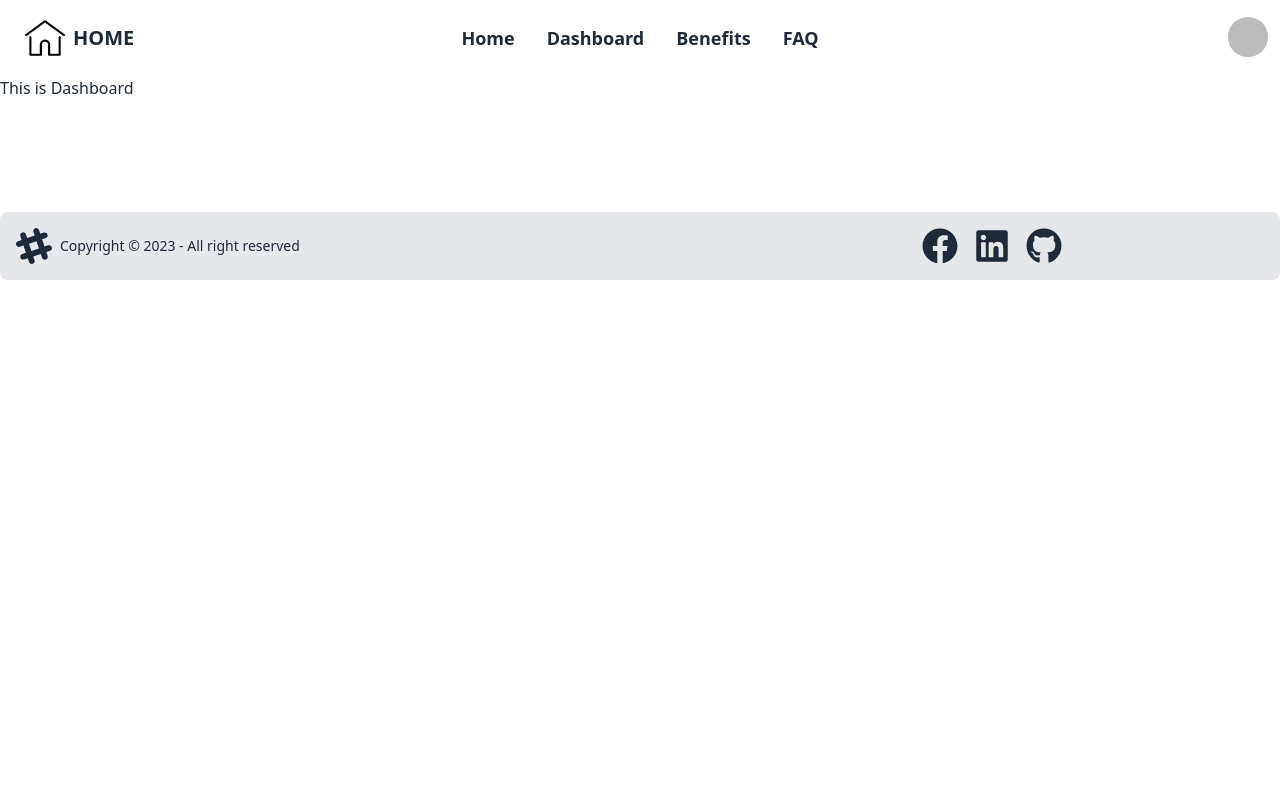
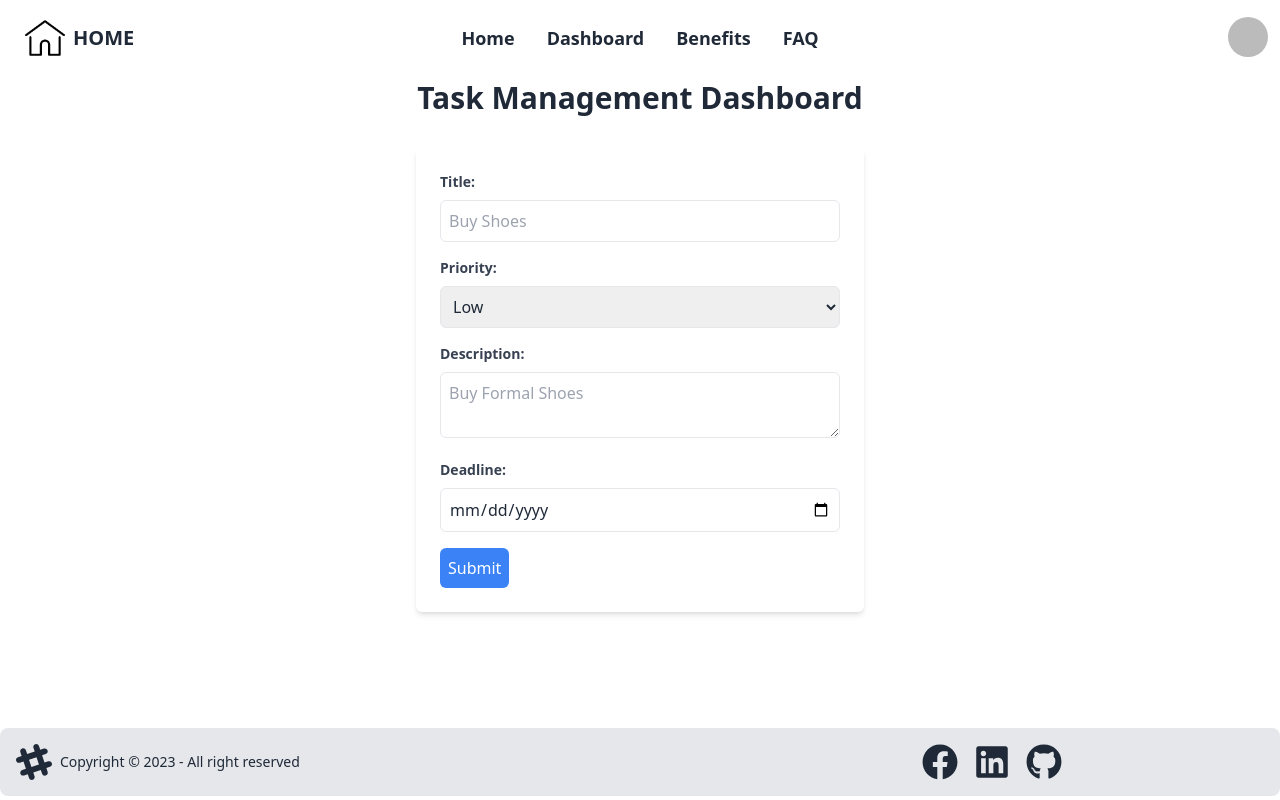
Before and after one commit to sadmanryanriad/task-management-scc, a React (Vite) app: page /dashboard in a window 1280 px wide. Built offline with nearby package versions, Linux system fonts and the light colour scheme; no server answers; sample sign-in values are in the browser's storage.

Commit message:
task submission form created

```diff
--- a/package.json
+++ b/package.json
@@ -16,7 +16,9 @@
     "lottie-react": "^2.4.0",
     "match-sorter": "^6.3.1",
     "react": "^18.2.0",
+    "c": "^13.1.1",
     "react-dom": "^18.2.0",
+    "react-hook-form": "^7.49.2",
     "react-hot-toast": "^2.4.1",
     "react-icons": "^4.12.0",
     "react-parallax": "^3.5.1",
--- a/src/components/Pages/dashboard/Dashboard.jsx
+++ b/src/components/Pages/dashboard/Dashboard.jsx
@@ -1,10 +1,17 @@
+import Header from "../../miniComponents/Header";
+import TaskInputForm from "./TaskInputForm";
 
 const Dashboard = () => {
-    return (
-        <div>
-            This is Dashboard
-        </div>
-    );
+  const handleTaskSubmit = (data) => {
+    console.log("Submitted data:", data);
+  };
+
+  return (
+    <div className="p-1">
+      <Header>Task Management Dashboard</Header>
+      <TaskInputForm onSubmit={handleTaskSubmit}></TaskInputForm>
+    </div>
+  );
 };
 
 export default Dashboard;
--- /dev/null
+++ b/src/components/Pages/dashboard/TaskInputForm.jsx
@@ -0,0 +1,122 @@
+/* eslint-disable react/prop-types */
+import { useForm, Controller } from "react-hook-form";
+
+const TaskInputForm = ({ onSubmit }) => {
+  const {
+    control,
+    handleSubmit,
+    formState: { errors },
+  } = useForm();
+
+  const handleFormSubmit = (data) => {
+    onSubmit(data);
+  };
+
+  return (
+    <form
+      onSubmit={handleSubmit(handleFormSubmit)}
+      className="max-w-md mx-auto mt-8 p-6 bg-white rounded-md shadow-md"
+    >
+      <div className="mb-4">
+        <label className="block text-gray-700 text-sm font-bold mb-2">
+          Title:
+        </label>
+        <Controller
+          control={control}
+          name="title"
+          defaultValue=""
+          render={({ field }) => (
+              <input
+              {...field}
+              type="text"
+              placeholder="Buy Shoes"
+              className="w-full border p-2 rounded-md"
+              minLength={3}
+              required
+            />
+          )}
+        />
+        {errors.title && (
+          <span className="text-red-500">
+            Title must be at least 3 characters long.
+          </span>
+        )}
+      </div>
+
+      <div className="mb-4">
+        <label className="block text-gray-700 text-sm font-bold mb-2">
+          Priority:
+        </label>
+        <Controller
+          control={control}
+          name="priority"
+          defaultValue="low"
+          render={({ field }) => (
+            <select
+              {...field}
+              className="w-full border p-2 rounded-md"
+              required
+            >
+              <option value="low">Low</option>
+              <option value="moderate">Moderate</option>
+              <option value="high">High</option>
+            </select>
+          )}
+        />
+      </div>
+
+      <div className="mb-4">
+        <label className="block text-gray-700 text-sm font-bold mb-2">
+          Description:
+        </label>
+        <Controller
+          control={control}
+          name="description"
+          defaultValue=""
+          render={({ field }) => (
+              <textarea
+              {...field}
+              placeholder="Buy Formal Shoes"
+              className="w-full border p-2 rounded-md"
+              minLength={3}
+              required
+            />
+          )}
+        />
+        {errors.description && (
+          <span className="text-red-500">
+            Description must be at least 3 characters long.
+          </span>
+        )}
+      </div>
+
+      <div className="mb-4">
+        <label className="block text-gray-700 text-sm font-bold mb-2">
+          Deadline:
+        </label>
+        <Controller
+          control={control}
+          name="deadline"
+          defaultValue=""
+          render={({ field }) => (
+            <input
+              {...field}
+              type="date"
+              className="w-full border p-2 rounded-md"
+              required
+            />
+          )}
+        />
+      </div>
+
+      <button
+        type="submit"
+        className="bg-blue-500 text-white p-2 rounded-md hover:bg-blue-700 focus:outline-none focus:shadow-outline-blue active:bg-blue-800"
+      >
+        Submit
+      </button>
+    </form>
+  );
+};
+
+export default TaskInputForm;
--- a/src/components/miniComponents/Header.jsx
+++ b/src/components/miniComponents/Header.jsx
@@ -3,7 +3,7 @@
 const Header = ({ children }) => {
   return (
     <>
-      <h2 className="text-3xl font-bold text-gray-800 mb-6">{children}</h2>
+      <h2 className="text-3xl font-bold text-gray-800 mb-6 text-center">{children}</h2>
     </>
   );
 };
```
Also changed, not shown: 1 other file (tests, documents, lock files or other folders).
